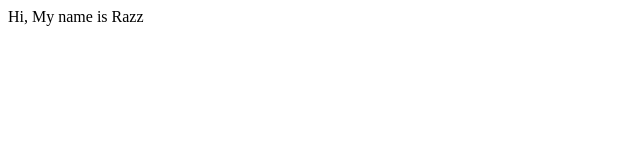
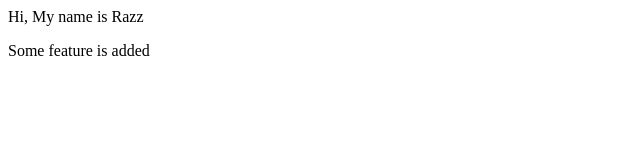
Before and after one commit to raj36git/localRepo, a plain HTML site: page index.html in a window 1280 px wide. Shown: the whole page, without its empty margins (0-640 px from the left). Drawn offline with Linux system fonts and the light colour scheme.

Commit message:
add new feature

```diff
--- a/index.html
+++ b/index.html
@@ -1 +1,2 @@
 <p>Hi, My name is Razz</p>
+<p>Some feature is added</p>
```
